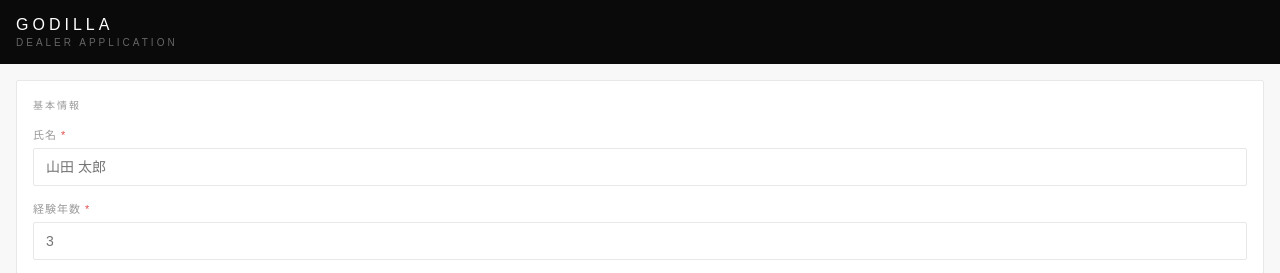
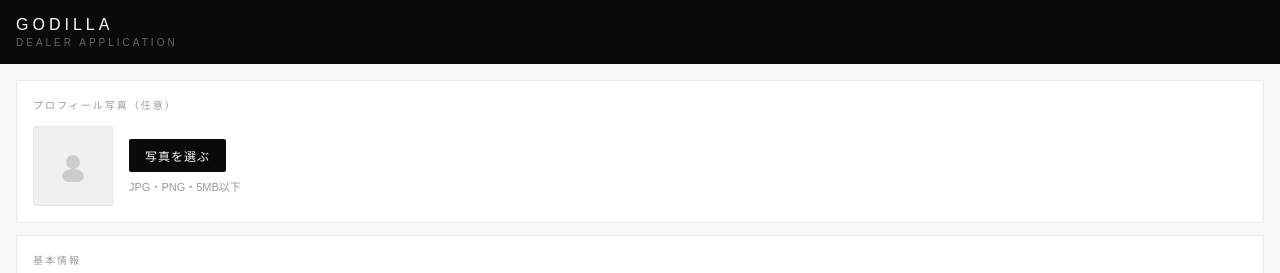
Before and after one commit to yamada715/godera, a Next.js app: page /apply in a window 1280 px wide. Shown: the top 273 px of the page. Built offline with nearby package versions, Linux system fonts and the light colour scheme; no server answers; the database is empty.

Commit message:
add photo upload to apply form

```diff
--- a/app/apply/page.tsx
+++ b/app/apply/page.tsx
@@ -1,6 +1,6 @@
 "use client";
 
-import { useState, useEffect } from "react";
+import { useState, useEffect, useRef } from "react";
 import Link from "next/link";
 import { supabase, GAME_TYPES, AREAS, type GameType } from "@/lib/supabase";
 
@@ -14,9 +14,12 @@ export default function ApplyPage() {
   const [bio, setBio]             = useState("");
   const [tags, setTags]           = useState<string[]>([]);
   const [tagOptions, setTagOptions] = useState<string[]>([]);
+  const [photo, setPhoto]         = useState<File | null>(null);
+  const [photoPreview, setPhotoPreview] = useState<string | null>(null);
   const [submitted, setSubmitted] = useState(false);
   const [loading, setLoading]     = useState(false);
   const [errors, setErrors]       = useState<Record<string, string>>({});
+  const fileRef = useRef<HTMLInputElement>(null);
 
   useEffect(() => {
     async function loadTags() {
@@ -25,6 +28,18 @@ export default function ApplyPage() {
     }
     loadTags();
   }, []);
+
+  function handlePhotoChange(e: React.ChangeEvent<HTMLInputElement>) {
+    const file = e.target.files?.[0];
+    if (!file) return;
+    if (file.size > 5 * 1024 * 1024) {
+      setErrors((p) => ({ ...p, photo: "5MB以下の画像を選択してください" }));
+      return;
+    }
+    setPhoto(file);
+    setPhotoPreview(URL.createObjectURL(file));
+    setErrors((p) => ({ ...p, photo: "" }));
+  }
 
   function toggleGame(g: GameType) {
     setGames((prev) => prev.includes(g) ? prev.filter((x) => x !== g) : [...prev, g]);
@@ -52,10 +67,26 @@ export default function ApplyPage() {
     const e = validate();
     if (Object.keys(e).length > 0) { setErrors(e); return; }
     setLoading(true);
+
+    // 写真をSupabase Storageにアップロード
+    let photo_url: string | null = null;
+    if (photo) {
+      const ext = photo.name.split(".").pop();
+      const fileName = `${Date.now()}_${Math.random().toString(36).slice(2)}.${ext}`;
+      const { error: uploadError } = await supabase.storage
+        .from("avatars")
+        .upload(fileName, photo, { contentType: photo.type });
+      if (!uploadError) {
+        const { data: urlData } = supabase.storage.from("avatars").getPublicUrl(fileName);
+        photo_url = urlData.publicUrl;
+      }
+    }
+
     const { error } = await supabase.from("dealer_applications").insert({
       name, experience_years: parseInt(exp),
       game_types: games, areas, venue_type: venue,
       hourly_rate: parseInt(rate), bio, tags,
+      photo_url,
       status: "pending", is_active: true,
     });
     setLoading(false);
@@ -96,6 +127,45 @@ export default function ApplyPage() {
       </header>
 
       <div style={{ padding: "16px" }}>
+
+        {/* 写真アップロード */}
+        <div style={sectionStyle}>
+          <div style={{ fontSize: 10, color: "#999", letterSpacing: 2, textTransform: "uppercase", marginBottom: 14 }}>プロフィール写真（任意）</div>
+          <div style={{ display: "flex", alignItems: "center", gap: 16 }}>
+            <div
+              onClick={() => fileRef.current?.click()}
+              style={{
+                width: 80, height: 80, borderRadius: 2,
+                background: photoPreview ? "transparent" : "#F0F0F0",
+                border: "0.5px solid #E8E8E8",
+                display: "flex", alignItems: "center", justifyContent: "center",
+                cursor: "pointer", overflow: "hidden", flexShrink: 0,
+              }}
+            >
+              {photoPreview ? (
+                // eslint-disable-next-line @next/next/no-img-element
+                <img src={photoPreview} alt="preview" style={{ width: "100%", height: "100%", objectFit: "cover" }} />
+              ) : (
+                <svg width="32" height="32" viewBox="0 0 32 32" fill="none">
+                  <circle cx="16" cy="12" r="7" fill="#CCCCCC" />
+                  <ellipse cx="16" cy="26" rx="11" ry="7" fill="#CCCCCC" />
+                </svg>
+              )}
+            </div>
+            <div>
+              <button onClick={() => fileRef.current?.click()}
+                style={{ padding: "8px 16px", background: "#0A0A0A", color: "#fff", border: "none", borderRadius: 2, fontSize: 12, cursor: "pointer", letterSpacing: 1, display: "block", marginBottom: 6 }}>
+                写真を選ぶ
+              </button>
+              <p style={{ fontSize: 11, color: "#999" }}>JPG・PNG・5MB以下</p>
+              {photo && <p style={{ fontSize: 11, color: "#0A0A0A", marginTop: 4 }}>✓ {photo.name}</p>}
+            </div>
+          </div>
+          <input ref={fileRef} type="file" accept="image/*" onChange={handlePhotoChange} style={{ display: "none" }} />
+          {errors.photo && <p style={errStyle}>{errors.photo}</p>}
+        </div>
+
+        {/* 基本情報 */}
         <div style={sectionStyle}>
           <div style={{ fontSize: 10, color: "#999", letterSpacing: 2, textTransform: "uppercase", marginBottom: 14 }}>基本情報</div>
           <div style={{ marginBottom: 14 }}>
@@ -125,6 +195,7 @@ export default function ApplyPage() {
           </div>
         </div>
 
+        {/* ゲーム種別 */}
         <div style={sectionStyle}>
           <div style={{ fontSize: 10, color: "#999", letterSpacing: 2, textTransform: "uppercase", marginBottom: 12 }}>対応ゲーム <span style={{ color: "#E24B4A" }}>*</span></div>
           <div style={{ display: "flex", flexWrap: "wrap", gap: 8 }}>
@@ -133,6 +204,7 @@ export default function ApplyPage() {
           {errors.games && <p style={errStyle}>{errors.games}</p>}
         </div>
 
+        {/* 対応エリア */}
         <div style={sectionStyle}>
           <div style={{ fontSize: 10, color: "#999", letterSpacing: 2, textTransform: "uppercase", marginBottom: 12 }}>対応エリア <span style={{ color: "#E24B4A" }}>*</span></div>
           <div style={{ display: "flex", flexWrap: "wrap", gap: 8 }}>
@@ -141,6 +213,7 @@ export default function ApplyPage() {
           {errors.areas && <p style={errStyle}>{errors.areas}</p>}
         </div>
 
+        {/* タグ */}
         <div style={sectionStyle}>
           <div style={{ fontSize: 10, color: "#999", letterSpacing: 2, textTransform: "uppercase", marginBottom: 12 }}>特徴タグ（任意）</div>
           <div style={{ display: "flex", flexWrap: "wrap", gap: 8 }}>
@@ -148,6 +221,7 @@ export default function ApplyPage() {
           </div>
         </div>
 
+        {/* プロフィール */}
         <div style={sectionStyle}>
           <div style={{ fontSize: 10, color: "#999", letterSpacing: 2, textTransform: "uppercase", marginBottom: 14 }}>プロフィール</div>
           <label style={labelStyle}>自己紹介 <span style={{ color: "#E24B4A" }}>*</span></label>
```
